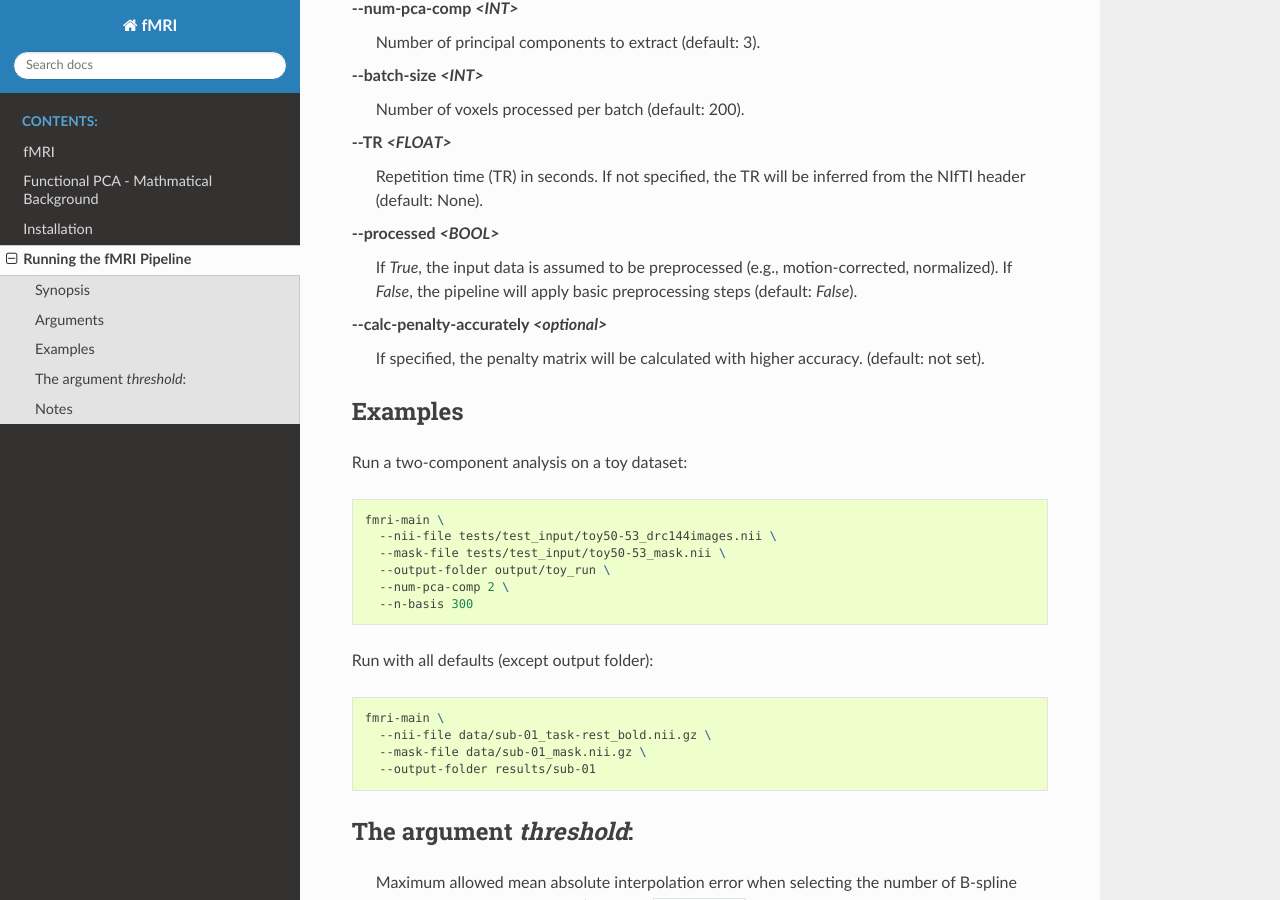
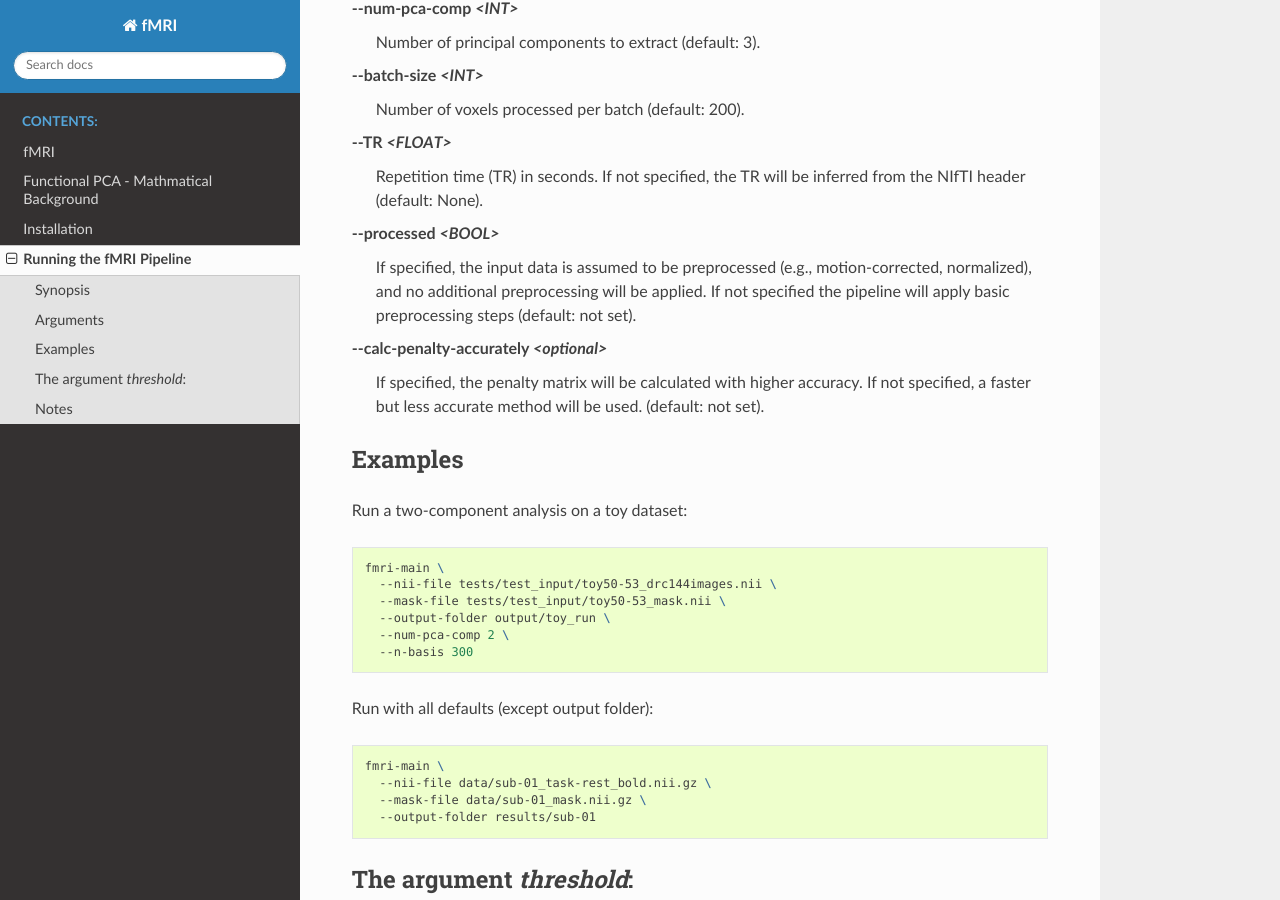
Before and after one commit to yanivassf-lab/fMRI, a Sphinx documentation site: the page built from docs/running.rst, in a window 1280 px wide and 900 px high, scrolled down 981 px. Built offline with Sphinx 7.4.7 and the Read the Docs theme 3.1.0, drawn with Linux system fonts in a browser that asks for light colours.

Commit message:
fixed documentation and added logs

```diff
--- a/docs/running.rst
+++ b/docs/running.rst
@@ -51,11 +51,11 @@ Arguments
   Repetition time (TR) in seconds. If not specified, the TR will be inferred from the NIfTI header (default: None).
 
 \-\-processed `<BOOL>`
-  If `True`, the input data is assumed to be preprocessed (e.g., motion-corrected, normalized).
-  If `False`, the pipeline will apply basic preprocessing steps (default: `False`).
+  If specified, the input data is assumed to be preprocessed (e.g., motion-corrected, normalized), and no additional preprocessing will be applied. If not specified the pipeline will apply basic preprocessing steps (default: not set).
 
 \-\-calc-penalty-accurately `<optional>`
-  If specified, the penalty matrix will be calculated with higher accuracy. (default: not set).
+  If specified, the penalty matrix will be calculated with higher accuracy. If not specified, a faster but less accurate method will be used. (default: not set).
+
 
 Examples
 --------
```
Also changed, not shown: 1 other file.
